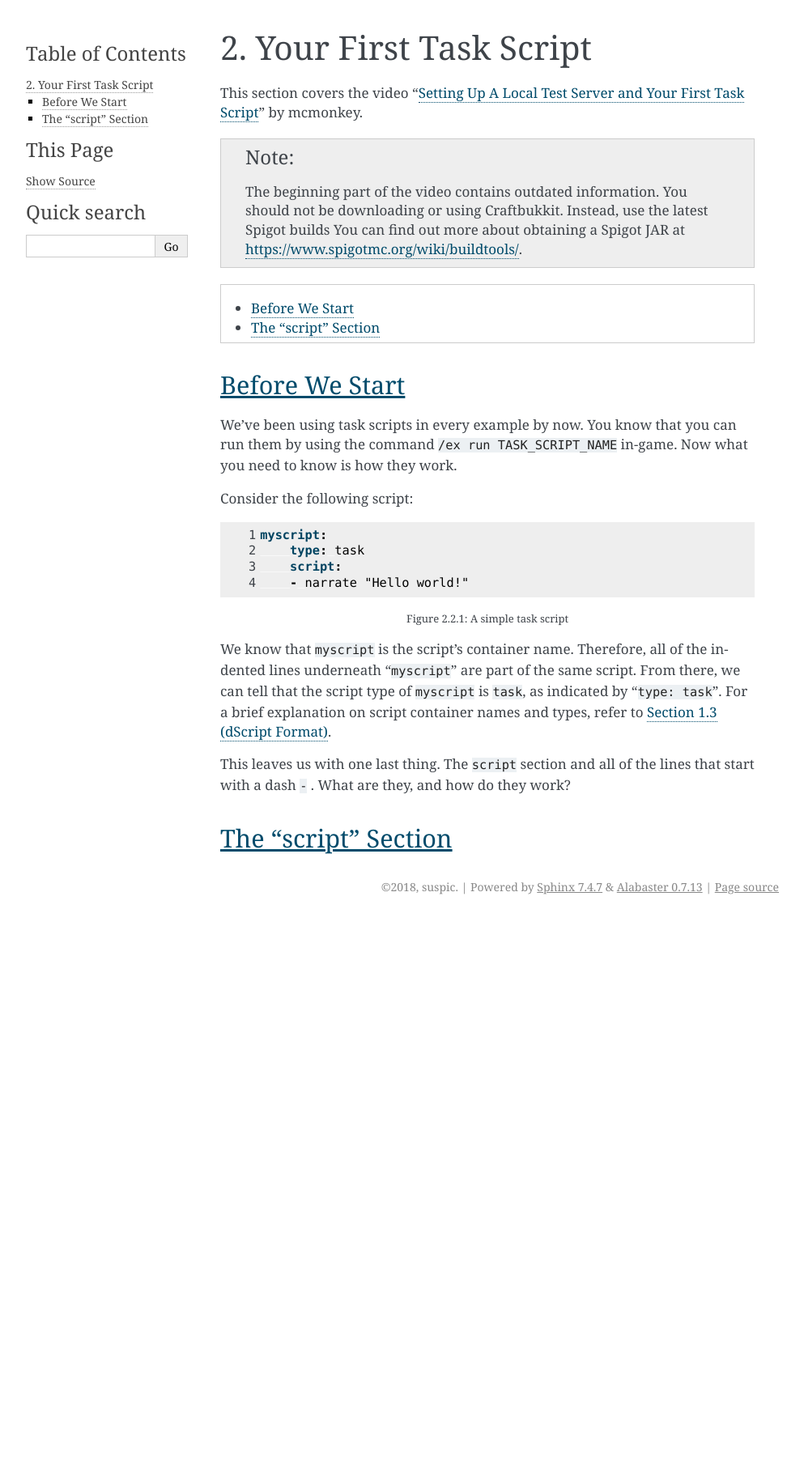
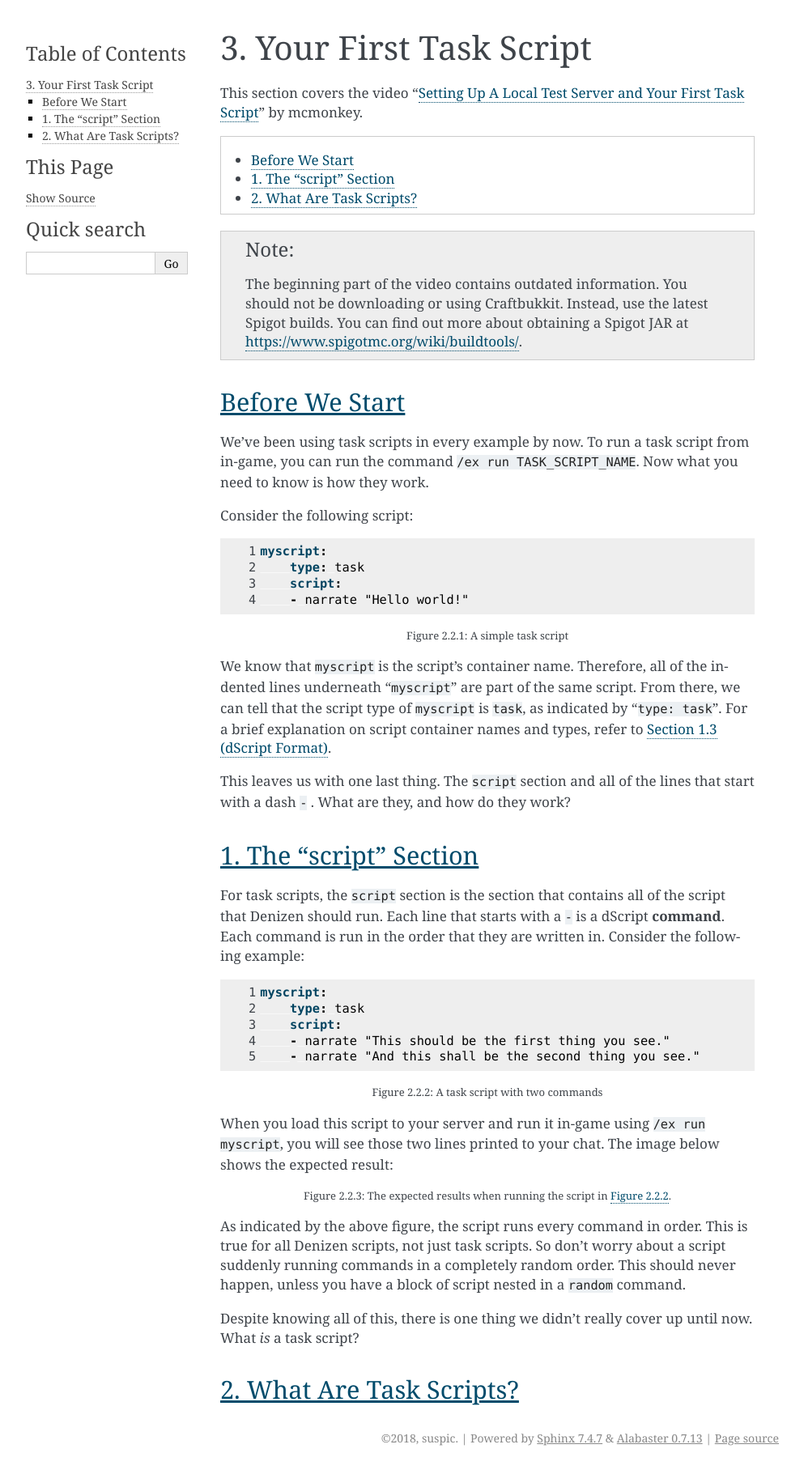
Before and after one commit to DenizenScript/Denizen-For-Bukkit-Docs, a Sphinx documentation site: the page built from source/docs/basics-of-scripting/your-first-task-script.rst, in a window 1280 px wide. Shown: the whole page at 81% size, without its empty margins (148-1141 px from the left). Built offline with Sphinx 7.4.7, drawn with Linux system fonts in a browser that asks for light colours; before the commit the page ends 1135 px from its top, so only the background shows below that.

Commit message:
Add content up to basic task scripts

```diff
--- a/source/docs/basics-of-scripting/index.rst
+++ b/source/docs/basics-of-scripting/index.rst
@@ -14,4 +14,5 @@ Contents
   :titlesonly:
 
   an-introduction-to-tags
+  the-ex-command
   your-first-task-script
--- a/source/docs/basics-of-scripting/your-first-task-script.rst
+++ b/source/docs/basics-of-scripting/your-first-task-script.rst
@@ -1,7 +1,7 @@
 .. _basics-of-scripting your-first-task-script:
 
 =========================
-2. Your First Task Script
+3. Your First Task Script
 =========================
 
 This section covers the video “`Setting Up A Local Test Server and Your First
@@ -10,27 +10,27 @@ Task Script`_” by mcmonkey.
 .. _Setting Up A Local Test Server and Your First Task Script:
   https://one.denizenscript.com/denizen/vids/Setting%20Up%20A%20Local%20Test%20Server%20and%20Your%20First%20Task%20Script
 
+.. contents::
+  :local:
+
 .. note::
 
   The beginning part of the video contains outdated information. You should not
-  be downloading or using Craftbukkit. Instead, use the latest Spigot builds
+  be downloading or using Craftbukkit. Instead, use the latest Spigot builds.
   You can find out more about obtaining a Spigot JAR at
   https://www.spigotmc.org/wiki/buildtools/.
-
-.. contents::
-  :local:
 
 Before We Start
 ---------------
 
-We’ve been using task scripts in every example by now. You know that you can run
-them by using the command ``/ex run TASK_SCRIPT_NAME`` in-game. Now what you
-need to know is how they work.
+We’ve been using task scripts in every example by now. To run a task script from
+in-game, you can run the command ``/ex run TASK_SCRIPT_NAME``. Now what you need
+to know is how they work.
 
 Consider the following script:
 
 .. code:: yaml
-  :name: figure2_2_1
+  :name: figure2_3_1
   :number-lines:
 
   myscript:
@@ -52,8 +52,57 @@ dscript-format>`.
 This leaves us with one last thing. The ``script`` section and all of the lines
 that start with a dash ``-`` . What are they, and how do they work?
 
-The "script" Section
---------------------
+1. The "script" Section
+-----------------------
+
+For task scripts, the ``script`` section is the section that contains all of the
+script that Denizen should run. Each line that starts with a ``-`` is a dScript
+**command**. Each command is run in the order that they are written in. Consider
+the following example:
+
+.. code:: yaml
+  :name: figure2_3_2
+  :number-lines:
+
+  myscript:
+      type: task
+      script:
+      - narrate "This should be the first thing you see."
+      - narrate "And this shall be the second thing you see."
+
+
+.. rst-class:: figurecaption
+
+Figure 2.2.2: A task script with two commands
+
+When you load this script to your server and run it in-game using ``/ex run
+myscript``, you will see those two lines printed to your chat. The image below
+shows the expected result:
+
+.. todo
+  Upload the image.
+
+.. image ../../_static/images/f2.2.3_result.png
+  :name: figure2_3_3
+  :scale: 60
+  :align: center
+  :alt: The expected results when running the script in Figure 2.2.2
+
+.. rst-class:: figurecaption
+
+Figure 2.2.3: The expected results when running the script in :ref:`Figure
+2.2.2<figure2_3_2>`.
+
+As indicated by the above figure, the script runs every command in order. This
+is true for all Denizen scripts, not just task scripts. So don't worry about a
+script suddenly running commands in a completely random order. This should never
+happen, unless you have a block of script nested in a ``random`` command.
+
+Despite knowing all of this, there is one thing we didn't really cover up until
+now. What *is* a task script?
+
+2. What Are Task Scripts?
+-------------------------
 
 .. todo
   Finish this section
--- a/source/index.rst
+++ b/source/index.rst
@@ -25,6 +25,7 @@ Contents
   :maxdepth: 2
   :titlesonly:
 
+  docs/glossary
   docs/getting-started/index
   docs/basics-of-scripting/index
 
```
Also changed, not shown: source/docs/basics-of-scripting/the-ex-command.rst (added, +61 -0 lines), source/docs/glossary.rst (added, +8 -0 lines).
